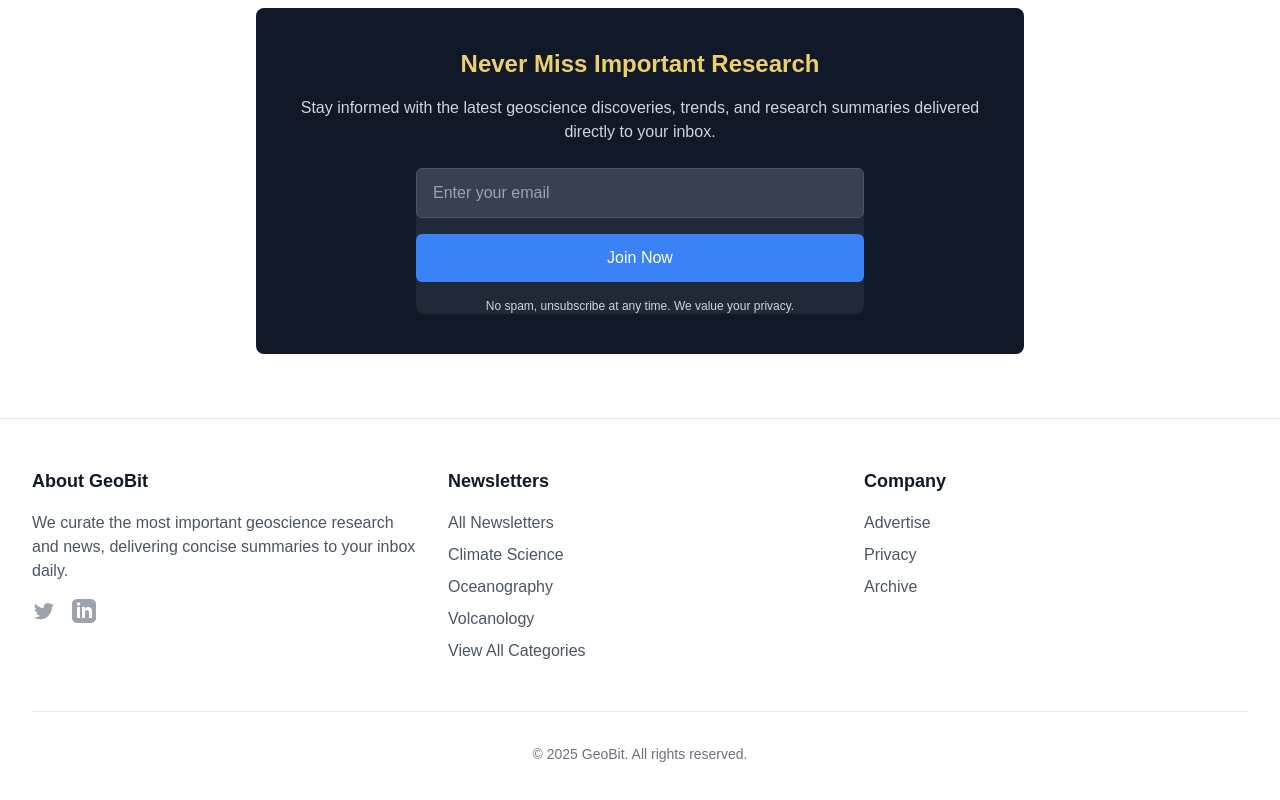
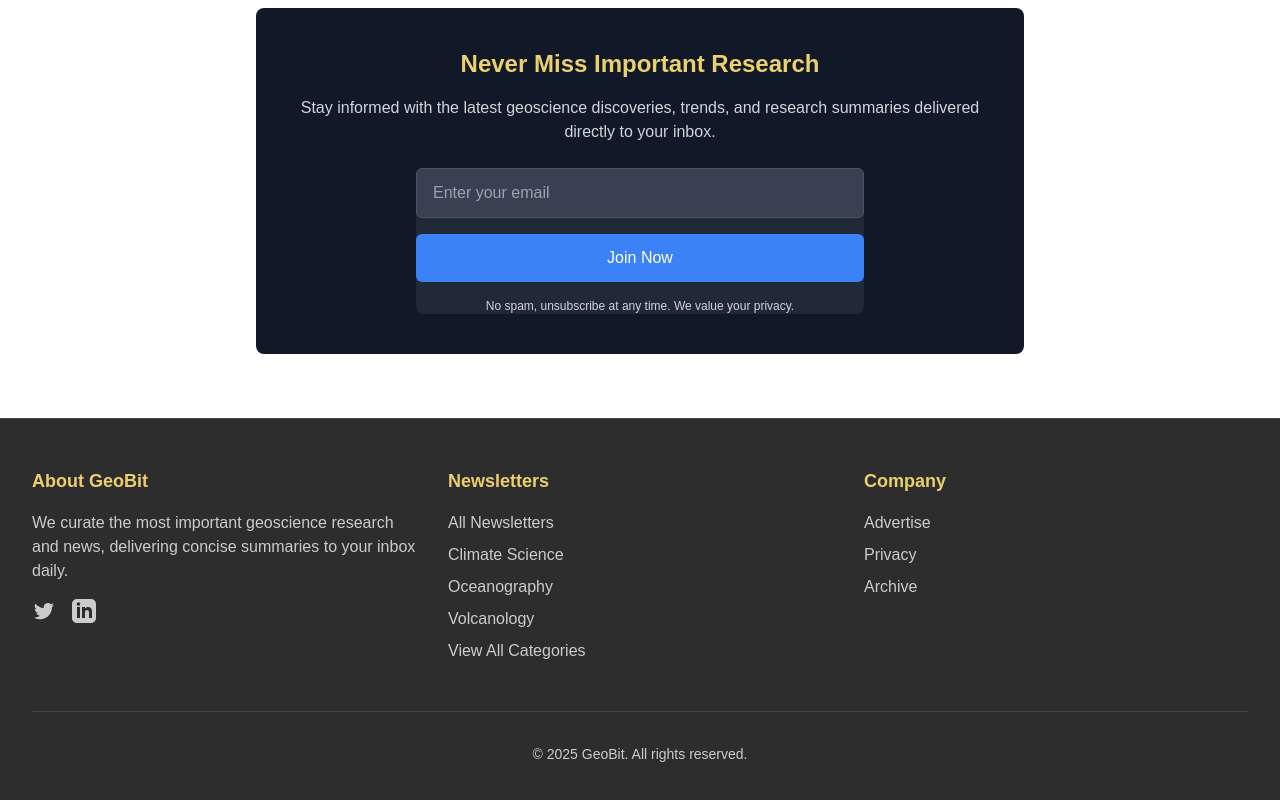
Before and after one commit to szilarddenes/geobit, a Next.js app: page / in a window 1280 px wide. Shown: the part 2415-3215 px from the top of the page. Built offline with nearby package versions, Linux system fonts and the light colour scheme.

Commit message:
Update Footer component to use dark theme

```diff
--- a/src/components/layout/Footer.js
+++ b/src/components/layout/Footer.js
@@ -4,23 +4,23 @@ const Footer = () => {
   const currentYear = new Date().getFullYear();
 
   return (
-    <footer className="bg-white border-t border-gray-200">
+    <footer className="bg-dark-lighter border-t border-dark-border">
       <div className="container mx-auto px-4 sm:px-6 lg:px-8 py-12">
         <div className="grid grid-cols-1 md:grid-cols-3 gap-8">
           {/* About */}
           <div>
-            <h3 className="text-lg font-semibold text-gray-900 mb-4">About GeoBit</h3>
-            <p className="text-gray-600 mb-4">
+            <h3 className="text-lg font-semibold text-primary mb-4">About GeoBit</h3>
+            <p className="text-light-muted mb-4">
               We curate the most important geoscience research and news, delivering concise summaries to your inbox daily.
             </p>
             <div className="flex space-x-4">
-              <a href="https://twitter.com/geobit" target="_blank" rel="noopener noreferrer" className="text-gray-400 hover:text-gray-500">
+              <a href="https://twitter.com/geobit" target="_blank" rel="noopener noreferrer" className="text-light-muted hover:text-primary">
                 <span className="sr-only">Twitter</span>
                 <svg className="h-6 w-6" fill="currentColor" viewBox="0 0 24 24">
                   <path d="M8.29 20.251c7.547 0 11.675-6.253 11.675-11.675 0-.178 0-.355-.012-.53A8.348 8.348 0 0022 5.92a8.19 8.19 0 01-2.357.646 4.118 4.118 0 001.804-2.27 8.224 8.224 0 01-2.605.996 4.107 4.107 0 00-6.993 3.743 11.65 11.65 0 01-8.457-4.287 4.106 4.106 0 001.27 5.477A4.072 4.072 0 012.8 9.713v.052a4.105 4.105 0 003.292 4.022 4.095 4.095 0 01-1.853.07 4.108 4.108 0 003.834 2.85A8.233 8.233 0 012 18.407a11.616 11.616 0 006.29 1.84"></path>
                 </svg>
               </a>
-              <a href="https://linkedin.com/company/geobit" target="_blank" rel="noopener noreferrer" className="text-gray-400 hover:text-gray-500">
+              <a href="https://linkedin.com/company/geobit" target="_blank" rel="noopener noreferrer" className="text-light-muted hover:text-primary">
                 <span className="sr-only">LinkedIn</span>
                 <svg className="h-6 w-6" fill="currentColor" viewBox="0 0 24 24">
                   <path d="M19 0h-14c-2.761 0-5 2.239-5 5v14c0 2.761 2.239 5 5 5h14c2.762 0 5-2.239 5-5v-14c0-2.761-2.238-5-5-5zm-11 19h-3v-11h3v11zm-1.5-12.268c-.966 0-1.75-.79-1.75-1.764s.784-1.764 1.75-1.764 1.75.79 1.75 1.764-.783 1.764-1.75 1.764zm13.5 12.268h-3v-5.604c0-3.368-4-3.113-4 0v5.604h-3v-11h3v1.765c1.396-2.586 7-2.777 7 2.476v6.759z"/>
@@ -31,30 +31,30 @@ const Footer = () => {
 
           {/* Newsletters */}
           <div>
-            <h3 className="text-lg font-semibold text-gray-900 mb-4">Newsletters</h3>
+            <h3 className="text-lg font-semibold text-primary mb-4">Newsletters</h3>
             <ul className="space-y-2">
               <li>
-                <Link href="/newsletters" className="text-gray-600 hover:text-gray-900">
+                <Link href="/newsletters" className="text-light-muted hover:text-primary">
                   All Newsletters
                 </Link>
               </li>
               <li>
-                <Link href="/categories/climate-science" className="text-gray-600 hover:text-gray-900">
+                <Link href="/categories/climate-science" className="text-light-muted hover:text-primary">
                   Climate Science
                 </Link>
               </li>
               <li>
-                <Link href="/categories/oceanography" className="text-gray-600 hover:text-gray-900">
+                <Link href="/categories/oceanography" className="text-light-muted hover:text-primary">
                   Oceanography
                 </Link>
               </li>
               <li>
-                <Link href="/categories/volcanology" className="text-gray-600 hover:text-gray-900">
+                <Link href="/categories/volcanology" className="text-light-muted hover:text-primary">
                   Volcanology
                 </Link>
               </li>
               <li>
-                <Link href="/categories" className="text-gray-600 hover:text-gray-900">
+                <Link href="/categories" className="text-light-muted hover:text-primary">
                   View All Categories
                 </Link>
               </li>
@@ -63,20 +63,20 @@ const Footer = () => {
 
           {/* Company */}
           <div>
-            <h3 className="text-lg font-semibold text-gray-900 mb-4">Company</h3>
+            <h3 className="text-lg font-semibold text-primary mb-4">Company</h3>
             <ul className="space-y-2">
               <li>
-                <Link href="/advertise" className="text-gray-600 hover:text-gray-900">
+                <Link href="/advertise" className="text-light-muted hover:text-primary">
                   Advertise
                 </Link>
               </li>
               <li>
-                <Link href="/privacy" className="text-gray-600 hover:text-gray-900">
+                <Link href="/privacy" className="text-light-muted hover:text-primary">
                   Privacy
                 </Link>
               </li>
               <li>
-                <Link href="/archive" className="text-gray-600 hover:text-gray-900">
+                <Link href="/archive" className="text-light-muted hover:text-primary">
                   Archive
                 </Link>
               </li>
@@ -85,8 +85,8 @@ const Footer = () => {
         </div>
 
         {/* Copyright */}
-        <div className="mt-12 pt-8 border-t border-gray-200">
-          <p className="text-gray-500 text-sm text-center">
+        <div className="mt-12 pt-8 border-t border-dark-border">
+          <p className="text-light-muted text-sm text-center">
             &copy; {currentYear} GeoBit. All rights reserved.
           </p>
         </div>
```
